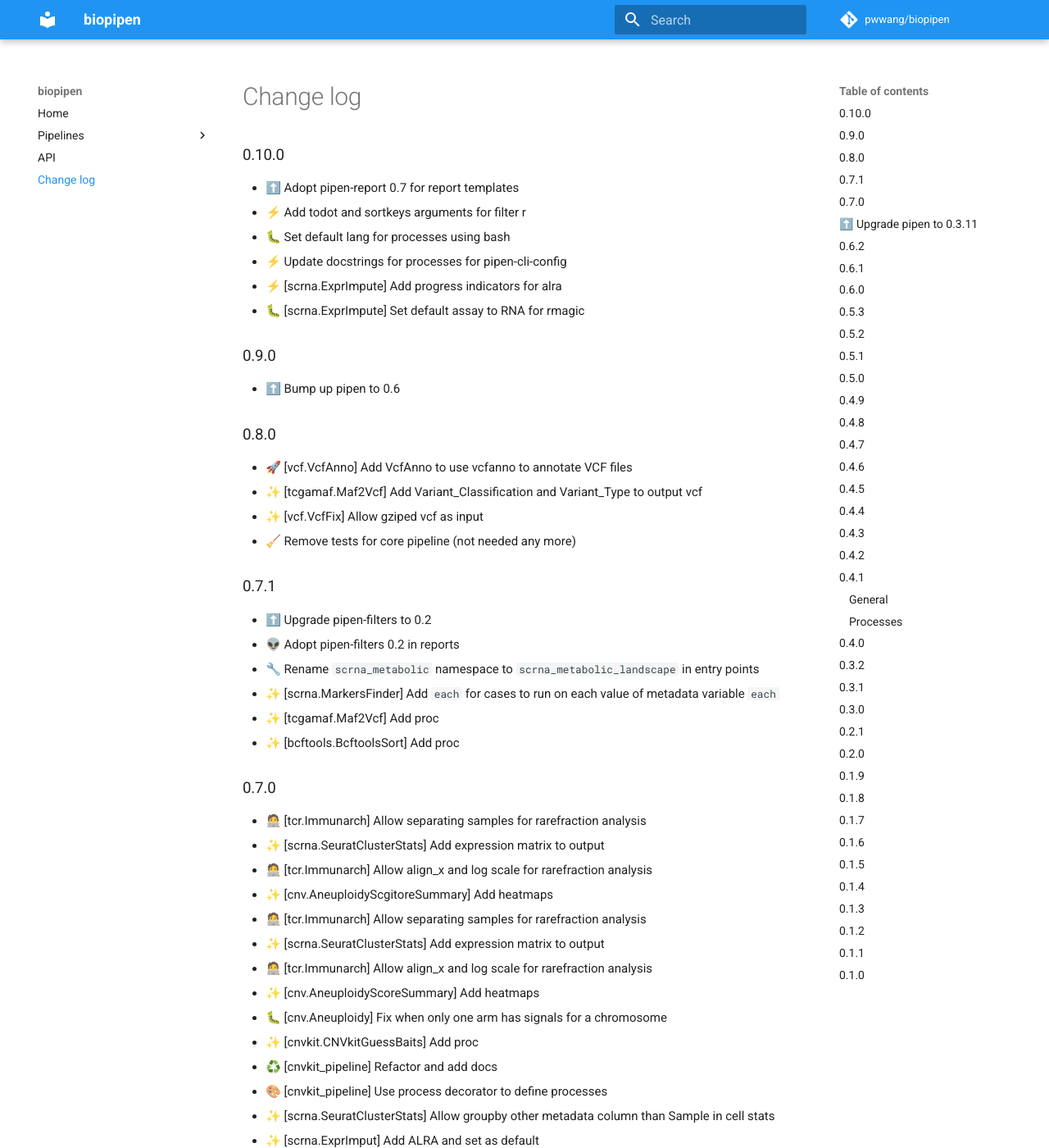
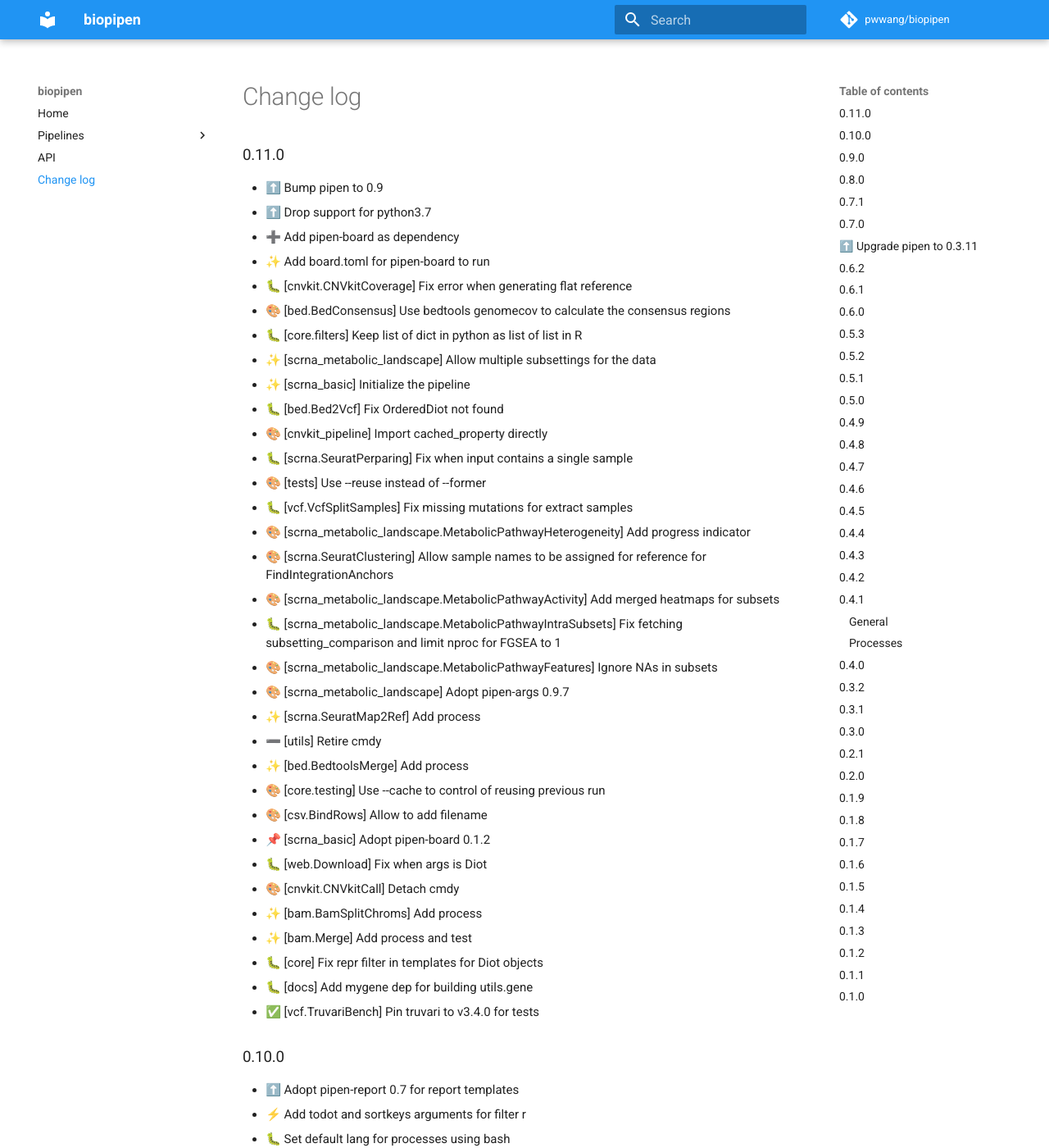
Before and after one commit to pwwang/biopipen, an MkDocs documentation site: the page built from docs/CHANGELOG.md, in a window 1280 px wide and 1400 px high. Shown: the whole window at 82% size. Built offline with MkDocs 1.6.1 and Material for MkDocs 9.7.7, drawn with Linux system fonts in a browser that asks for light colours; comment, search, counter and statistics services are not loaded.

Commit message:
🔖 0.11.0

```diff
--- a/biopipen/__init__.py
+++ b/biopipen/__init__.py
@@ -1,2 +1,2 @@
 
-__version__ = "0.10.0"
+__version__ = "0.11.0"
--- a/docs/CHANGELOG.md
+++ b/docs/CHANGELOG.md
@@ -1,3 +1,39 @@
+## 0.11.0
+
+- ⬆️ Bump pipen to 0.9
+- ⬆️ Drop support for python3.7
+- ➕ Add pipen-board as dependency
+- ✨ Add board.toml for pipen-board to run
+- 🐛 [cnvkit.CNVkitCoverage] Fix error when generating flat reference
+- 🎨 [bed.BedConsensus] Use bedtools genomecov to calculate the consensus regions
+- 🐛 [core.filters] Keep list of dict in python as list of list in R
+- ✨ [scrna_metabolic_landscape] Allow multiple subsettings for the data
+- ✨ [scrna_basic] Initialize the pipeline
+- 🐛 [bed.Bed2Vcf] Fix OrderedDiot not found
+- 🎨 [cnvkit_pipeline] Import cached_property directly
+- 🐛 [scrna.SeuratPerparing] Fix when input contains a single sample
+- 🎨 [tests] Use --reuse instead of --former
+- 🐛 [vcf.VcfSplitSamples] Fix missing mutations for extract samples
+- 🎨 [scrna_metabolic_landscape.MetabolicPathwayHeterogeneity] Add progress indicator
+- 🎨 [scrna.SeuratClustering] Allow sample names to be assigned for reference for FindIntegrationAnchors
+- 🎨 [scrna_metabolic_landscape.MetabolicPathwayActivity] Add merged heatmaps for subsets
+- 🐛 [scrna_metabolic_landscape.MetabolicPathwayIntraSubsets] Fix fetching subsetting_comparison and limit nproc for FGSEA to 1
+- 🎨 [scrna_metabolic_landscape.MetabolicPathwayFeatures] Ignore NAs in subsets
+- 🎨 [scrna_metabolic_landscape] Adopt pipen-args 0.9.7
+- ✨ [scrna.SeuratMap2Ref] Add process
+- ➖ [utils] Retire cmdy
+- ✨ [bed.BedtoolsMerge] Add process
+- 🎨 [core.testing] Use --cache to control of reusing previous run
+- 🎨 [csv.BindRows] Allow to add filename
+- 📌 [scrna_basic] Adopt pipen-board 0.1.2
+- 🐛 [web.Download] Fix when args is Diot
+- 🎨 [cnvkit.CNVkitCall] Detach cmdy
+- ✨ [bam.BamSplitChroms] Add process
+- ✨ [bam.Merge] Add process and test
+- 🐛 [core] Fix repr filter in templates for Diot objects
+- 🐛 [docs] Add mygene dep for building utils.gene
+- ✅ [vcf.TruvariBench] Pin truvari to v3.4.0 for tests
+
 ## 0.10.0
 
 - ⬆️ Adopt pipen-report 0.7 for report templates
--- a/pyproject.toml
+++ b/pyproject.toml
@@ -1,6 +1,6 @@
 [tool.poetry]
 name = "biopipen"
-version = "0.10.0"
+version = "0.11.0"
 description = "Bioinformatics processes/pipelines that can be run from `pipen run`"
 authors = ["pwwang <pwwang@pwwang.com>"]
 license = "MIT"
```
